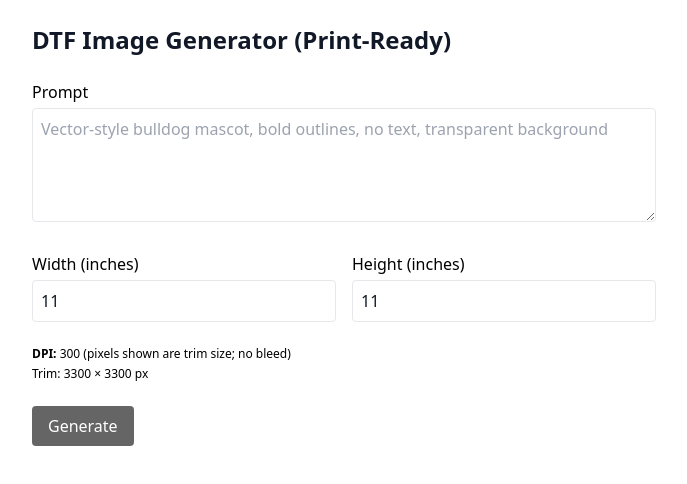
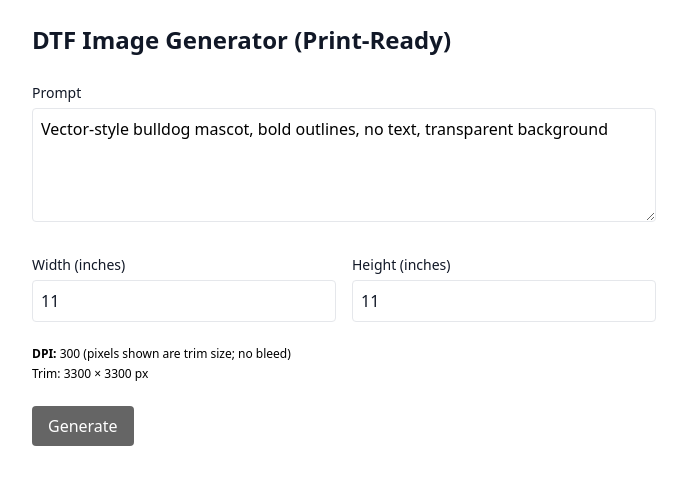
Before and after one commit to unrealcustomdesigns/dtf-mvp, a Next.js app: page / in a window 1280 px wide. Shown: the top 484 px of the page, without its empty margins (296-983 px from the left). Built offline with nearby package versions, Linux system fonts and the light colour scheme.

Commit message:
UI: force black text and placeholders (remove text-gray-600)

```diff
--- a/src/app/page.tsx
+++ b/src/app/page.tsx
@@ -66,9 +66,9 @@ export default function Home() {
       <h1 className="text-2xl font-semibold">DTF Image Generator (Print-Ready)</h1>
 
       <label className="block">
-        <span className="text-black font-medium">Prompt</span>
-        <textarea
-          className="mt-1 w-full border rounded p-2"
+        <span className="text-sm font-medium">Prompt</span>
+     <textarea
+  className="mt-1 w-full border rounded p-2 text-black placeholder-black"
           rows={4}
           placeholder="Vector-style bulldog mascot, bold outlines, no text, transparent background"
           value={prompt}
@@ -78,9 +78,10 @@ export default function Home() {
 
       <div className="grid grid-cols-2 gap-4">
         <label className="block">
-          <span className="text-black font-medium">Width (inches)</span>
-          <input
-            type="number"
+          <span className="text-sm font-medium">Width (inches)</span>
+       <input
+  type="number"
+  className="mt-1 w-full border rounded p-2 text-black placeholder-black"
             min={1}
             step="0.5"
             className="mt-1 w-full border rounded p-2"
@@ -89,9 +90,10 @@ export default function Home() {
           />
         </label>
         <label className="block">
-          <span className="text-black font-medium">Height (inches)</span>
+          <span className="text-sm font-medium">Height (inches)</span>
           <input
-            type="number"
+  type="number"
+  className="mt-1 w-full border rounded p-2 text-black placeholder-black"
             min={1}
             step="0.5"
             className="mt-1 w-full border rounded p-2"
```
